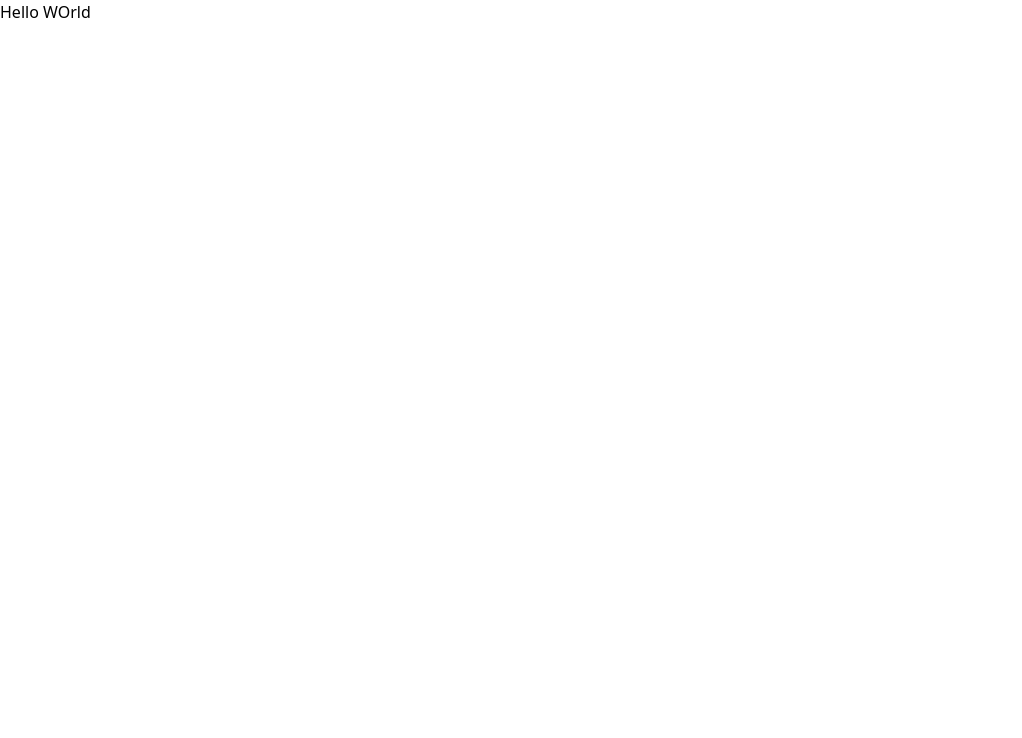
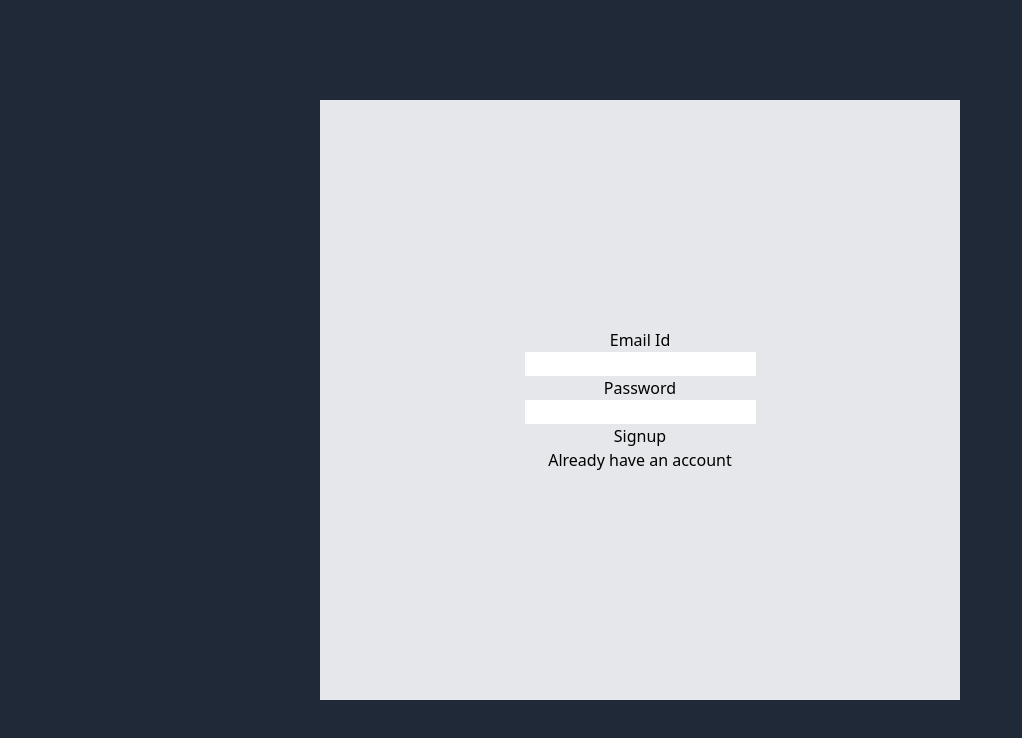
Before and after one commit to bhavinp16/Swift, a React (Create React App) app in the folder client/swift/: page /signup in a window 1280 px wide. Shown: the top 738 px of the page, without its empty margins (0-1022 px from the left). Built offline with nearby package versions, Linux system fonts and the light colour scheme; no server answers.

Commit message:
user context created and firebase authentication used

```diff
--- a/client/swift/package.json
+++ b/client/swift/package.json
@@ -2,7 +2,7 @@
   "name": "swift",
   "version": "0.1.0",
   "private": true,
-  "homepage": "/login",
+  "homepage": "/chat",
   "dependencies": {
     "@testing-library/jest-dom": "^5.11.4",
     "@testing-library/react": "^11.1.0",
--- a/client/swift/src/App.js
+++ b/client/swift/src/App.js
@@ -1,13 +1,26 @@
-import React, { Fragment, useState } from 'react';
-import { BrowserRouter as Router, Switch, Route } from 'react-router-dom';
+import React, { Fragment, useContext } from 'react';
+import { BrowserRouter as Router, Switch, Route, Redirect } from 'react-router-dom';
 import Home from './pages/Home';
 import Settgs from './pages/Settgs';
 import Login from './pages/Login';
 import Signup from './pages/Signup';
+import usercontext from './Context/usercontext';
+import { auth } from './firebase';
 
 
 function App() {
-	const [user, setuser] = useState(null);
+	const context = useContext(usercontext)
+	const { user, setuser } = context;
+
+	setuser(auth.currentUser)
+
+
+	auth.onAuthStateChanged(function (user) {
+		if (user) {
+			setuser(user)
+		}
+	})
+
 
 	return (
 		<Fragment>
@@ -17,8 +30,8 @@ function App() {
 						{!user ?
 							(
 								<Switch>
-									<Route path="/login" component={Login}/>
-									<Route path="/signup" component={Signup}/>
+									<Route path="/login" component={Login} />
+									<Route path="/signup" component={Signup} />
 								</Switch>
 							) :
 							(
--- a/client/swift/src/Components/Col1row1.js
+++ b/client/swift/src/Components/Col1row1.js
@@ -1,7 +1,21 @@
-import React from 'react'
+import React, {useContext} from 'react'
 import { Link } from 'react-router-dom';
+import usercontext from '../Context/usercontext';
+import { auth } from '../firebase';
 
 function Col1row1() {
+    const context = useContext(usercontext);
+    const {user, setuser} = context;
+
+    const signout = () => {
+        auth.signOut()
+            .then(
+                function () { console.log("User signed out") }
+            )
+        // also change context
+        setuser(null)
+    }
+
     return (
         <div className="flex justify-between m-2">
 
@@ -25,7 +39,7 @@ function Col1row1() {
                 </button>
 
                 <div className=" hidden flex-col mt-8 absolute justify-center bg-gray-800 rounded-lg p-2 " id="dropdownm">
-                    <a href="/login" className="text-gray-200 text-sm rounded hover:text-gray-500 " >Sign out</a>
+                    <a href="/login" onClick={signout} className="text-gray-200 text-sm rounded hover:text-gray-500 " >Sign out </a>
                     <a href="/settings/user" className="text-gray-200 text-sm rounded hover:text-gray-500">Status</a>
                 </div>
             </div>
--- /dev/null
+++ b/client/swift/src/Context/UserState.js
@@ -0,0 +1,16 @@
+import React, { useState } from 'react'
+import usercontext from './usercontext';
+
+
+function UserState(props) {
+
+    const [user, setuser] = useState(null);
+
+    return (
+        <usercontext.Provider value={{ user: user, setuser }} >
+            {props.children}
+        </usercontext.Provider>
+    )
+}
+
+export default UserState;
--- /dev/null
+++ b/client/swift/src/Context/usercontext.js
@@ -0,0 +1,5 @@
+import React, { createContext } from 'react'
+
+const usercontext = createContext();
+
+export default usercontext;
--- a/client/swift/src/index.js
+++ b/client/swift/src/index.js
@@ -4,10 +4,13 @@ import './styles/main.css';
 import './index.css';
 import App from './App';
 import reportWebVitals from './reportWebVitals';
+import UserState from './Context/UserState';
 
 ReactDOM.render(
   <React.StrictMode>
-    <App />
+    <UserState>
+      <App />
+    </UserState>
   </React.StrictMode>,
   document.getElementById('root')
 );
--- a/client/swift/src/pages/Login.js
+++ b/client/swift/src/pages/Login.js
@@ -1,23 +1,55 @@
-import React from 'react'
-import { Link, Redirect } from 'react-router-dom'
+import React, {useState, useContext} from 'react'
+import { Link } from 'react-router-dom'
+import usercontext from '../Context/usercontext'
+import { auth } from '../firebase'
 
 function Login() {
-    const logind = () => {
+    const context = useContext(usercontext)
+    const {user, setuser} = context
 
+    const initialState = {
+        email: "",
+        password: ""
+    }
+    const [formdata, setformdata] = useState(initialState)
+
+    const handlechange = (e) => {
+        setformdata({
+            ...formdata,
+            [e.target.name]: e.target.value.trim(),  //to clear any whitespaces before or after
+        })
+    }
+
+    const logind = (e) => {
+        e.preventDefault();
+
+        auth.signInWithEmailAndPassword(formdata.email, formdata.password)
+            .then((userCredential) => {
+                // Signed in
+                var user = userCredential.user;
+                // change user state in context
+                setuser(user)
+                console.log(user)
+            })
+            .catch((error) => {
+                var errorCode = error.code;
+                var errorMessage = error.message;
+                console.log(errorCode, errorMessage);
+            });
     }
 
     return (
         <div className="flex flex-col items-center h-screen w-full bg-gray-800 justify-center">
             <form className="h-3/4 w-1/2 flex flex-col items-center justify-center bg-gray-200">
                 <label htmlFor="Eid">Email Id</label>
-                <input type="email" name="Email Id" id="Eid"/>
+                <input type="email" name="email" id="Eid" onChange={handlechange} />
 
                 <label htmlFor="pid">Password</label>
-                <input type="password" name="Password" id="pid"/>
+                <input type="password" name="password" id="pid" onChange={handlechange} />
 
                 <button onClick={logind}> Login </button>
 
-                <Link to = "/signup" className=" ">Create an account</Link>
+                <Link to="/signup" className=" ">Create an account</Link>
             </form>
         </div>
     )
--- a/client/swift/src/pages/Signup.js
+++ b/client/swift/src/pages/Signup.js
@@ -1,9 +1,59 @@
-import React from 'react'
+import React, { useState, useContext } from 'react'
+import { Link } from 'react-router-dom';
+import usercontext from '../Context/usercontext';
+import { auth } from '../firebase';
 
 function Signup() {
+    const context = useContext(usercontext)
+    const {user, setuser} = context;
+
+    const initialState = {
+        username: null,
+        password: null
+    }
+    const [formdata, setformdata] = useState(initialState)
+
+    const handlechange = (e) => {
+        setformdata({
+            ...formdata,
+            [e.target.name]: e.target.value.trim(),  //to clear any whitespaces before or after
+        })
+    }
+
+    const signupsubmit = (e) => {
+        e.preventDefault();
+
+        auth.createUserWithEmailAndPassword(formdata.email, formdata.password)
+            .then((userCredential) => {
+                // Signed in
+                var user = userCredential.user;
+                //change userstate in context
+                setuser(user)
+                console.log(user)
+            })
+            .catch((error) => {
+                var errorCode = error.code;
+                var errorMessage = error.message;
+                console.log(errorCode);
+                console.log(errorMessage);
+            });
+    }
+
     return (
         <div>
-            Hello WOrld
+            <div className="flex flex-col items-center h-screen w-full bg-gray-800 justify-center">
+                <form className="h-3/4 w-1/2 flex flex-col items-center justify-center bg-gray-200">
+                    <label htmlFor="Eid">Email Id</label>
+                    <input type="email" name="Email Id" id="Eid" onChange={handlechange} />
+
+                    <label htmlFor="pid">Password</label>
+                    <input type="password" name="Password" id="pid" onChange={handlechange} />
+
+                    <button onClick={signupsubmit}> Signup </button>
+
+                    <Link to="/login" className=" ">Already have an account</Link>
+                </form>
+            </div>
         </div>
     )
 }
```
Also changed, not shown: 1 other file (tests, documents, lock files or other folders).
